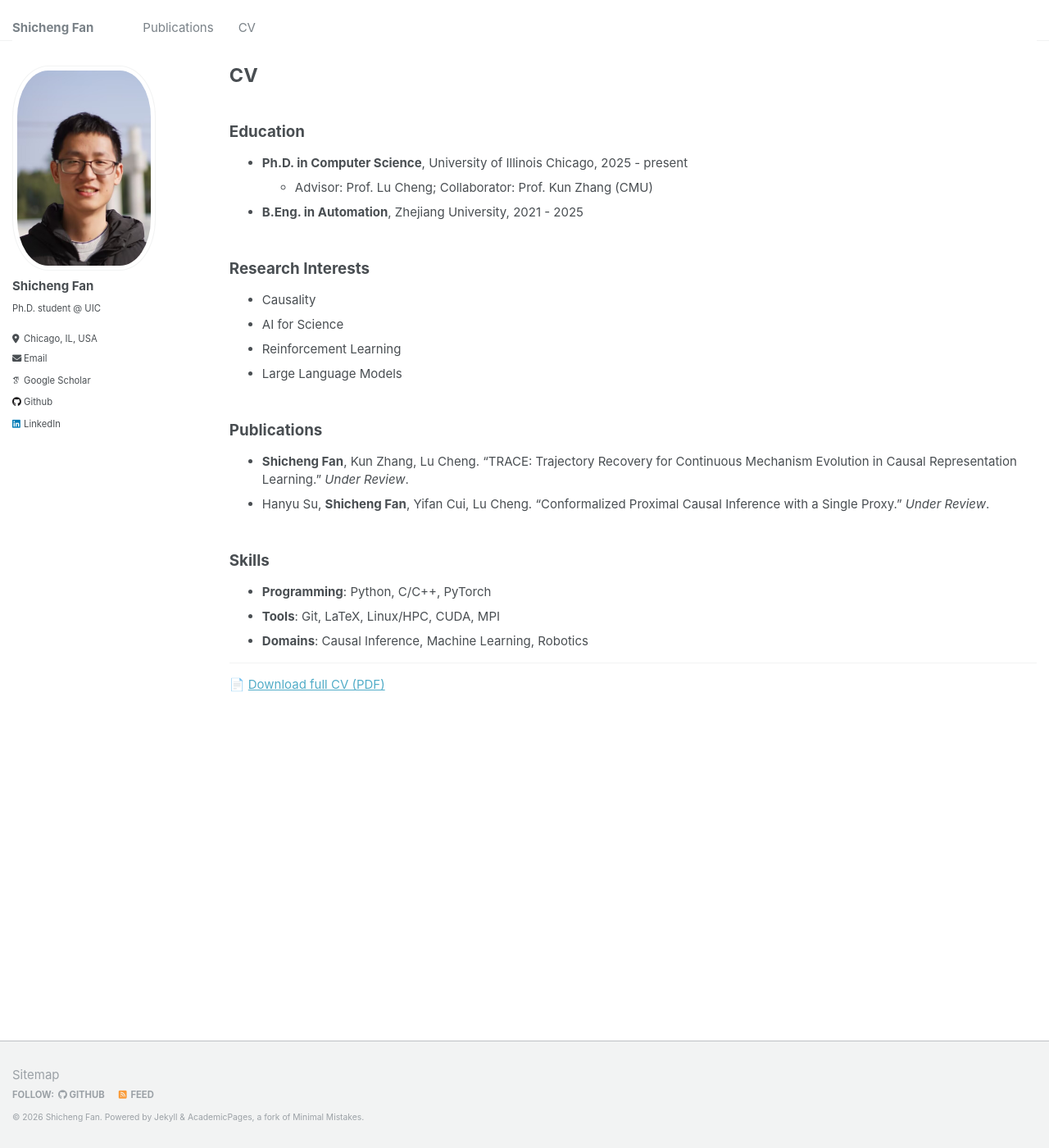
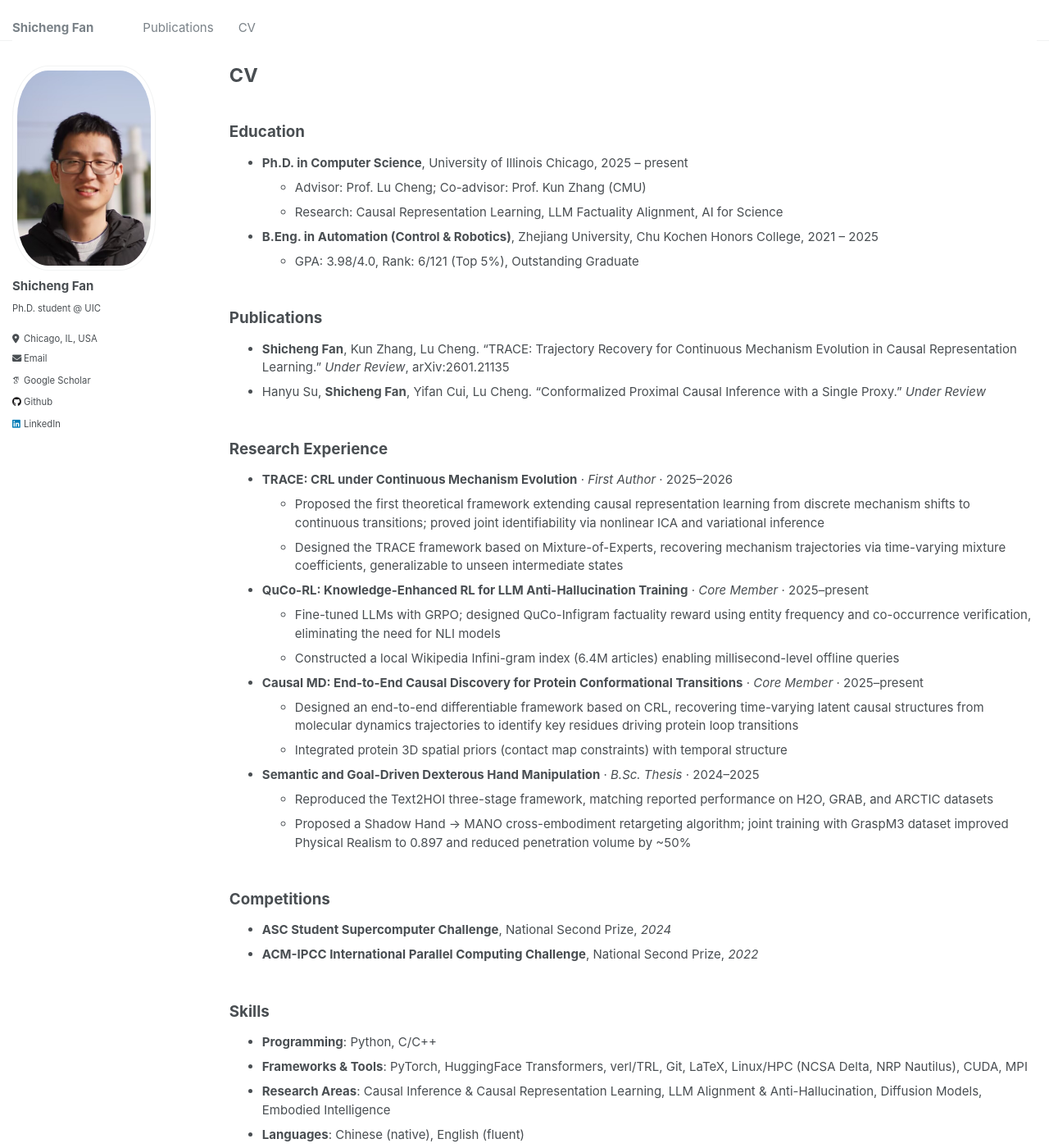
Before and after one commit to shichengf/shichengf.github.io, a Jekyll site: the page built from _pages/cv.md, in a window 1280 px wide and 1400 px high. Shown: the whole window at 82% size. Built offline with Jekyll 4.4.1, drawn with Linux system fonts in a browser that asks for light colours; some web fonts are replaced; some of the changed text lies outside the part shown.

Commit message:
Update website with full CV content
- Add research experience section (TRACE, QuCo-RL, Causal MD, B.Sc. thesis)
- Add Outstanding Graduate to awards, reorder honors
- Update email to gmail
- Add Chinese CV PDF for download
- Sync cv.md with latest resume content

Co-Authored-By: Claude Opus 4.6 <noreply@anthropic.com>

```diff
--- a/_config.yml
+++ b/_config.yml
@@ -17,7 +17,7 @@ author:
   location         : "Chicago, IL, USA"
   employer         :
   uri              :
-  email            : "sfan25@uic.edu"  # TODO: replace
+  email            : "shicheng0222@gmail.com"
 
   # Academic websites
   arxiv            :
--- a/_pages/cv.md
+++ b/_pages/cv.md
@@ -9,27 +9,53 @@ redirect_from:
 
 ## Education
 
-* **Ph.D. in Computer Science**, University of Illinois Chicago, 2025 - present
-  * Advisor: Prof. Lu Cheng; Collaborator: Prof. Kun Zhang (CMU)
-* **B.Eng. in Automation**, Zhejiang University, 2021 - 2025
-
-## Research Interests
-
-* Causality
-* AI for Science
-* Reinforcement Learning
-* Large Language Models
+* **Ph.D. in Computer Science**, University of Illinois Chicago, 2025 – present
+  * Advisor: Prof. Lu Cheng; Co-advisor: Prof. Kun Zhang (CMU)
+  * Research: Causal Representation Learning, LLM Factuality Alignment, AI for Science
+* **B.Eng. in Automation (Control & Robotics)**, Zhejiang University, Chu Kochen Honors College, 2021 – 2025
+  * GPA: 3.98/4.0, Rank: 6/121 (Top 5%), Outstanding Graduate
 
 ## Publications
 
-* **Shicheng Fan**, Kun Zhang, Lu Cheng. "TRACE: Trajectory Recovery for Continuous Mechanism Evolution in Causal Representation Learning." *Under Review*.
-* Hanyu Su, **Shicheng Fan**, Yifan Cui, Lu Cheng. "Conformalized Proximal Causal Inference with a Single Proxy." *Under Review*.
+* **Shicheng Fan**, Kun Zhang, Lu Cheng. "TRACE: Trajectory Recovery for Continuous Mechanism Evolution in Causal Representation Learning." *Under Review*, arXiv:2601.21135
+* Hanyu Su, **Shicheng Fan**, Yifan Cui, Lu Cheng. "Conformalized Proximal Causal Inference with a Single Proxy." *Under Review*
+
+## Research Experience
+
+* **TRACE: CRL under Continuous Mechanism Evolution** · *First Author* · 2025–2026
+  * Proposed the first theoretical framework extending causal representation learning from discrete mechanism shifts to continuous transitions; proved joint identifiability via nonlinear ICA and variational inference
+  * Designed the TRACE framework based on Mixture-of-Experts, recovering mechanism trajectories via time-varying mixture coefficients, generalizable to unseen intermediate states
+
+* **QuCo-RL: Knowledge-Enhanced RL for LLM Anti-Hallucination Training** · *Core Member* · 2025–present
+  * Fine-tuned LLMs with GRPO; designed QuCo-Infigram factuality reward using entity frequency and co-occurrence verification, eliminating the need for NLI models
+  * Constructed a local Wikipedia Infini-gram index (6.4M articles) enabling millisecond-level offline queries
+
+* **Causal MD: End-to-End Causal Discovery for Protein Conformational Transitions** · *Core Member* · 2025–present
+  * Designed an end-to-end differentiable framework based on CRL, recovering time-varying latent causal structures from molecular dynamics trajectories to identify key residues driving protein loop transitions
+  * Integrated protein 3D spatial priors (contact map constraints) with temporal structure
+
+* **Semantic and Goal-Driven Dexterous Hand Manipulation** · *B.Sc. Thesis* · 2024–2025
+  * Reproduced the Text2HOI three-stage framework, matching reported performance on H2O, GRAB, and ARCTIC datasets
+  * Proposed a Shadow Hand → MANO cross-embodiment retargeting algorithm; joint training with GraspM3 dataset improved Physical Realism to 0.897 and reduced penetration volume by ~50%
+
+## Competitions
+
+* **ASC Student Supercomputer Challenge**, National Second Prize, *2024*
+* **ACM-IPCC International Parallel Computing Challenge**, National Second Prize, *2022*
 
 ## Skills
 
-* **Programming**: Python, C/C++, PyTorch
-* **Tools**: Git, LaTeX, Linux/HPC, CUDA, MPI
-* **Domains**: Causal Inference, Machine Learning, Robotics
+* **Programming**: Python, C/C++
+* **Frameworks & Tools**: PyTorch, HuggingFace Transformers, verl/TRL, Git, LaTeX, Linux/HPC (NCSA Delta, NRP Nautilus), CUDA, MPI
+* **Research Areas**: Causal Inference & Causal Representation Learning, LLM Alignment & Anti-Hallucination, Diffusion Models, Embodied Intelligence
+* **Languages**: Chinese (native), English (fluent)
+
+## Awards & Honors
+
+* Outstanding Graduate, Zhejiang University, *2025*
+* Academic Excellence Model, Zhejiang University, *2022, 2023, 2024*
+* Outstanding Student in AI&ML Summer Project, University of Cambridge, *2023*
+* National Second Prize, Advanced Mathematics Competition of China, *2022*
 
 ---
 
```
Also changed, not shown: _pages/about.md (+26 -6 lines), 1 other file.
